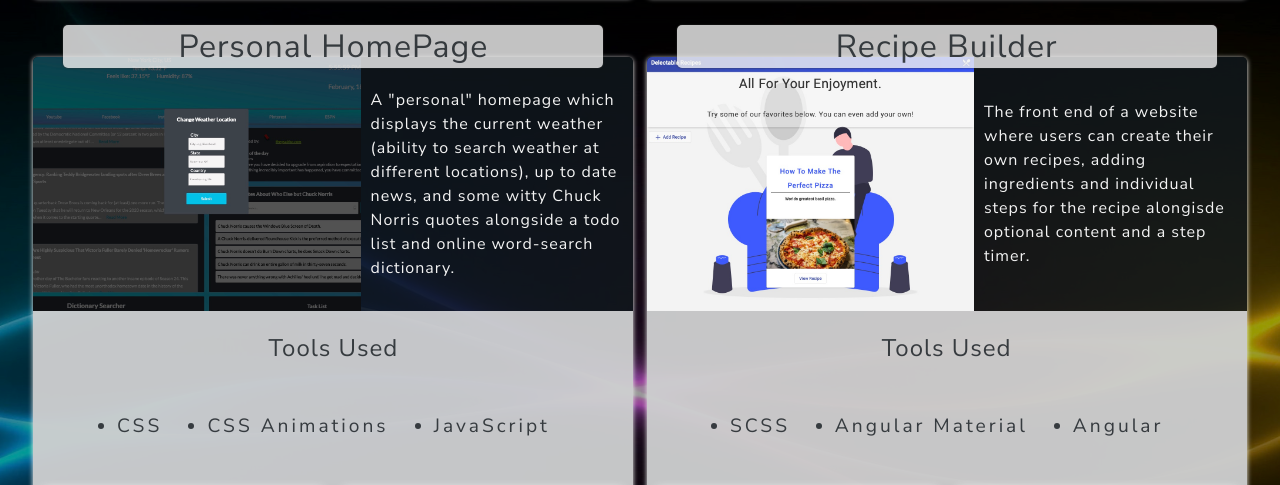
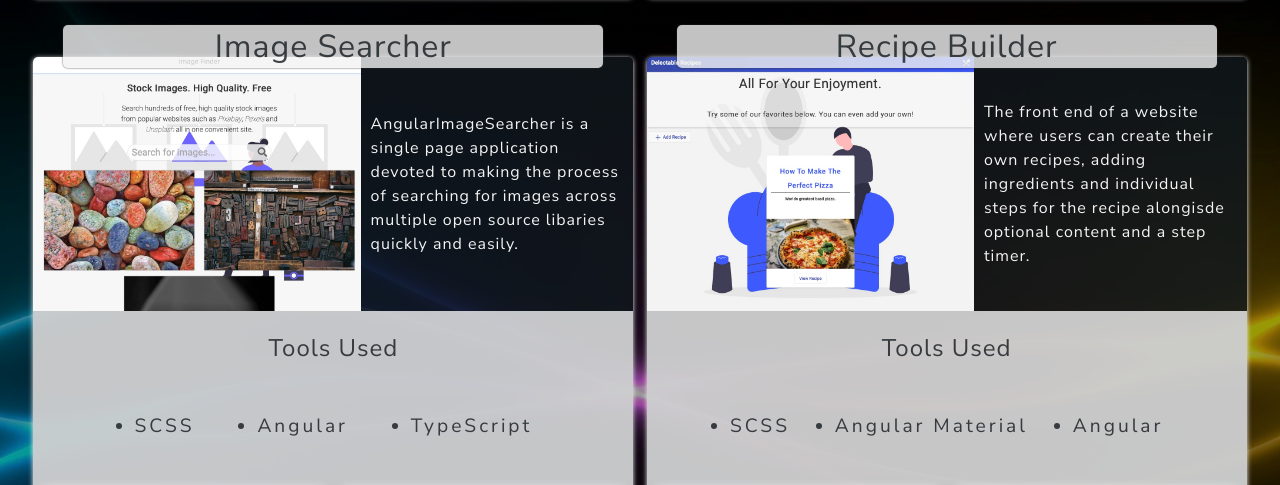
Before and after one commit to kowabunga/personal-website-v2, a plain HTML site: page index.html in a window 1280 px wide. Shown: the part 1639-2124 px from the top of the page. Drawn offline with Linux system fonts and the light colour scheme; some packages are replaced by stand-ins of ours; a script that the page names is missing.

Commit message:
replace project

```diff
--- a/index.html
+++ b/index.html
@@ -156,32 +156,31 @@
           <!-- ---------------------------------------------------------------- -->
 
           <div class="project">
-            <div class="project-title">Personal HomePage</div>
+            <div class="project-title">Image Searcher</div>
             <img
               class="proj-img"
-              src="dist/img/phps.jpg"
-              alt="Personal Home Page"
+              src="dist/img/ais.jpg"
+              alt="Angular Image Searcher"
             />
             <div class="proj-info">
-              A "personal" homepage which displays the current weather (ability
-              to search weather at different locations), up to date news, and
-              some witty Chuck Norris quotes alongside a todo list and online
-              word-search dictionary.
+              AngularImageSearcher is a single page application devoted to
+              making the process of searching for images across multiple open
+              source libaries quickly and easily.
               <br />
             </div>
             <div class="proj-tools">
               <p>Tools Used</p>
 
               <ul>
-                <li>CSS</li>
-                <li>CSS Animations</li>
-                <li>JavaScript</li>
+                <li>SCSS</li>
+                <li>Angular</li>
+                <li>TypeScript</li>
               </ul>
 
               <div class="proj-links">
                 <a
                   class="livelink"
-                  href="https://kowabunga.github.io/Personalized-Home-Page/"
+                  href="https://kowabunga.github.io/angular-image-searcher/"
                   target="_blank"
                   ><i id="projectslinkicon" class="fas fa-link fa-fw"></i> Live
                   Version</a
@@ -189,7 +188,7 @@
 
                 <a
                   class="codelink"
-                  href="https://github.com/kowabunga/Personalized-Home-Page"
+                  href="https://github.com/kowabunga/angular-image-searcher"
                   target="_blank"
                   ><i id="projectsgithubicon" class="fab fa-github-square"> </i>
                   View Code</a
```
Also changed, not shown: dist/img/ais.jpg (added), dist/img/phps.jpg (deleted).
